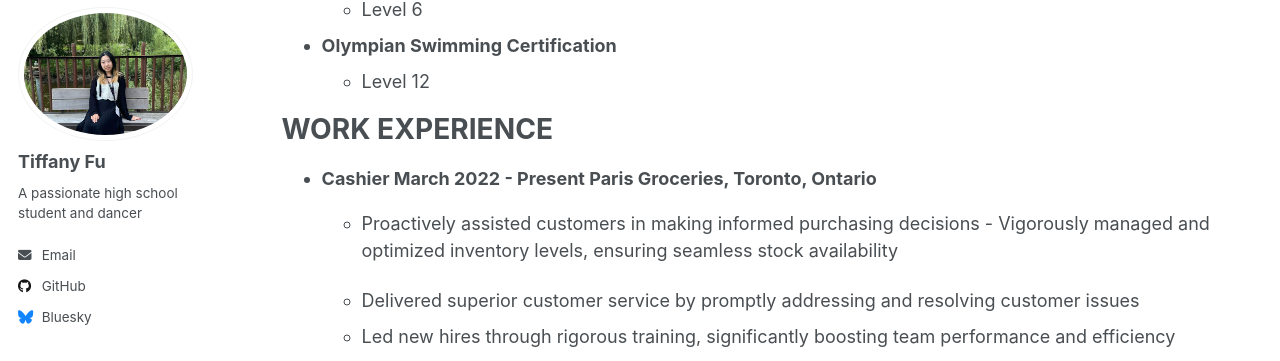
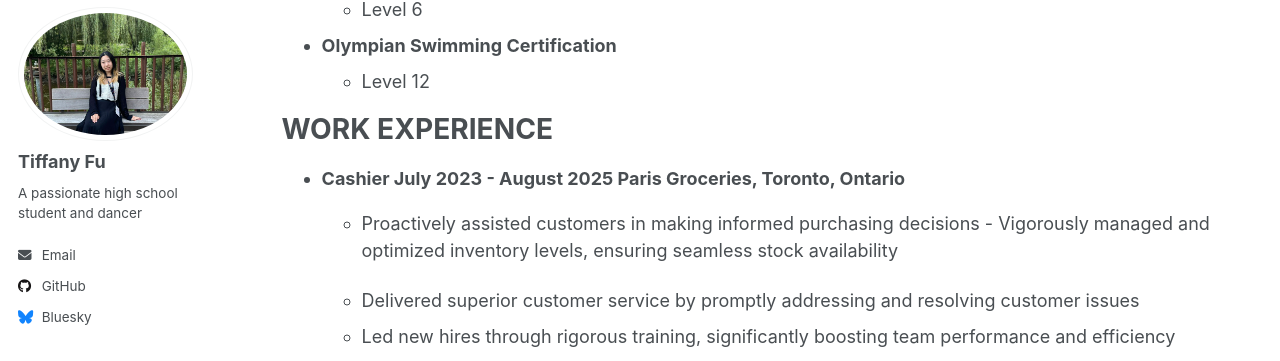
Before and after one commit to TiffanyJTFu/TiffanyFu, a Jekyll site: the page built from _pages/cv.md, in a window 1280 px wide and 900 px high, scrolled down 4873 px. Shown: the part 92-453 px from the top of the window. Built offline with Jekyll 4.4.1, drawn with Linux system fonts in a browser that asks for light colours; a script that is not in the unit is left out.

Commit message:
Update cv.md

```diff
--- a/_pages/cv.md
+++ b/_pages/cv.md
@@ -126,7 +126,7 @@ Helped prepare and sell baked goods at school fundraisers to support charities.
 
 WORK EXPERIENCE
 ======
-* **Cashier March 2022 - Present Paris Groceries, Toronto, Ontario**
+* **Cashier July 2023 - August 2025 Paris Groceries, Toronto, Ontario**
   * Proactively assisted customers in making informed purchasing decisions - Vigorously managed and
   optimized inventory levels, ensuring seamless stock availability
 
```
